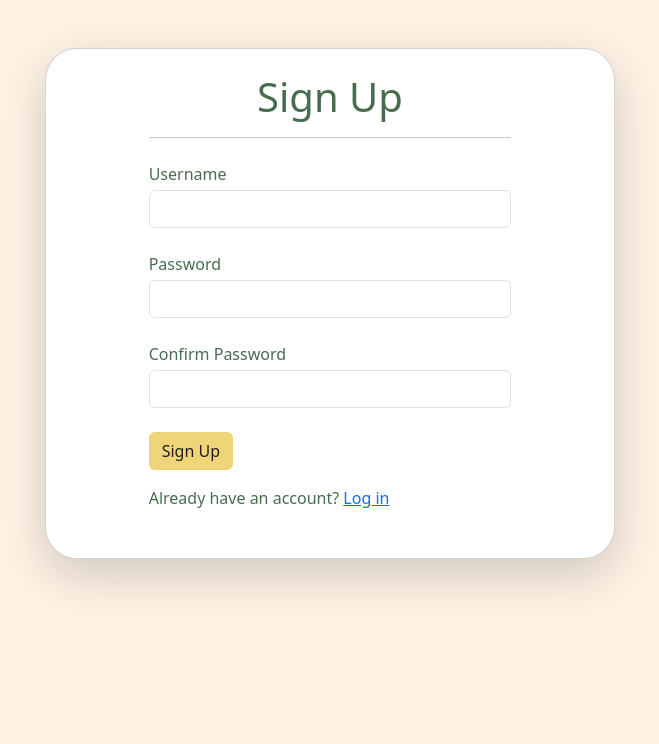
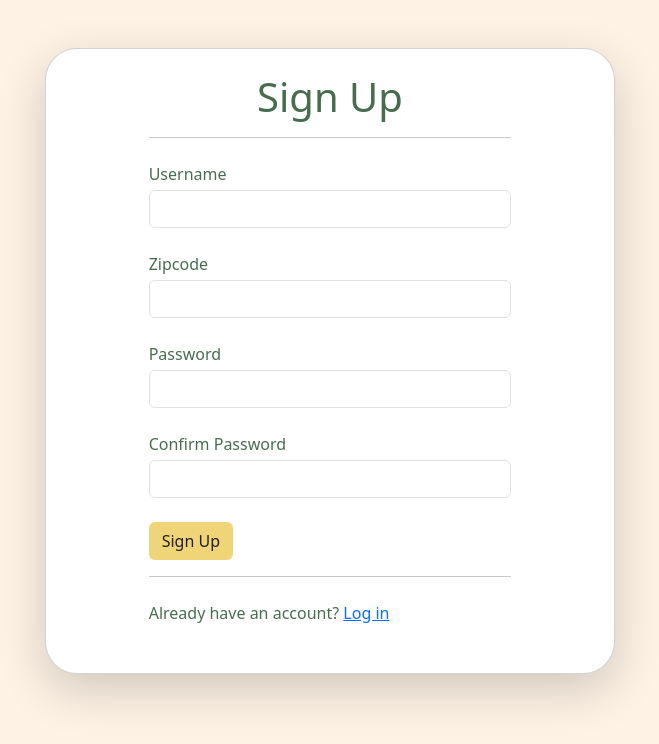
Before and after one commit to Brooklyn-STEAM/10041-Comparison-of-Online-Grocer-Prices-to-Assist-Low-Income-Families, a Flask app: page /register in a window 1280 px wide. Shown: the part 56-800 px from the top of the page, without its empty margins (310-969 px from the left). Run offline with Flask 3, Linux system fonts and the light colour scheme.

Commit message:
Added Sign Up Functionality

```diff
--- a/main.py
+++ b/main.py
@@ -83,8 +83,52 @@ def index():
 
 
 ## Sign Up Page
-@app.route("/register")
+@app.route("/register", methods=["POST", "GET"])
 def signup():
+    if flask_login.current_user.is_authenticated:
+        return redirect("/products")
+
+    if request.method =="POST":
+        username = request.form["username"]
+        zipcode = request.form["zipcode"]
+        password = request.form["password"]
+        confpass = request.form["confirm_password"]
+
+        conn = conn_db()
+
+        cursor = conn.cursor()
+
+        if len(username.strip()) >20:
+            flash("Username must be 20 characters or less.")
+
+        else:
+            if len(password.strip()) < 8:
+                flash("Password must be 8 characters or longer.")
+
+            else:
+                if password != confpass:
+                    flash("Passwords do not match.")
+
+                else:
+                    try:
+                        cursor.execute(f"""
+                            INSERT INTO `Users`
+                                (`username`, `password`, `zipcode`)
+                            VALUES
+                                ('{username}', '{password}', '{zipcode}');
+                        """)
+
+                    except pymysql.err.IntegrityError:
+                        flash("Username is already in use.")
+
+                    else:
+                        return redirect("/login")
+
+                    finally:
+                        ##Close Connections
+                        cursor.close()
+                        conn.close()
+
     return render_template("signup.html.jinja")
 
 
@@ -92,3 +136,29 @@ def signup():
 @app.route("/login")
 def login():
     return render_template("login.html.jinja")
+
+
+## Popular Products Page
+@app.route("/products")
+def popular_products():
+    return render_template("popular_products.html.jinja")
+
+
+## Comparison Page
+@app.route("/compare")
+def comparison():
+    return render_template("comparison.html.jinja")
+
+
+## Leftovers Page
+@app.route("/leftovers")
+@flask_login.login_required
+def leftovers():
+    return render_template("saved_products.html.jinja")
+
+
+## Account Page
+@app.route("/settings")
+@flask_login.login_required
+def account():
+    return render_template("account.html.jinja")
--- a/templates/login.html.jinja
+++ b/templates/login.html.jinja
@@ -13,7 +13,7 @@
         {% include "components/navbar.html.jinja" %}
         <div class="container mt-5 mx-auto">
             <div class="row justify-content-center">
-                <div class="card w-50 shadow-lg rounded-5">
+                <div class="card w-50 shadow-lg rounded-5 mb-5">
                     <div class="col-8 mx-auto">
                         <h1 class="text-center text-HunterGreen mt-4">Log In</h1>
                         <hr class="mx-auto mb-4">
@@ -28,6 +28,7 @@
                             </div>
                             <button type="submit" class="btn tertiaryColor text-Black">Log In</button>
                         </form>
+                        <hr class="mx-auto mb-4">
                         <p class="mt-3 text-HunterGreen mb-5">Don't have an account? <a href="/register">Sign Up</a></p>
                     </div>
                 </div>
--- a/templates/signup.html.jinja
+++ b/templates/signup.html.jinja
@@ -13,14 +13,18 @@
         {% include "components/navbar.html.jinja" %}
         <div class="container mt-5 mx-auto">
             <div class="row justify-content-center">
-                <div class="card w-50 shadow-lg rounded-5">
+                <div class="card w-50 shadow-lg rounded-5 mb-5">
                     <div class="col-8 mx-auto">
                         <h1 class="text-center text-HunterGreen mt-4">Sign Up</h1>
                         <hr class="mx-auto mb-4">
-                        <form method="post">
+                        <form action="/register" method="post">
                             <div class="mb-3">
                                 <label for="username" class="form-label text-HunterGreen mb-1">Username</label>
                                 <input type="text" class="form-control mb-4" id="username" name="username" required>
+                            </div>
+                            <div class="mb-3">
+                                <label for="zip" class="form-label text-HunterGreen mb-1">Zipcode</label>
+                                <input type="text" class="form-control mb-4" id="zip" name="zipcode" required>
                             </div>
                             <div class="mb-3">
                                 <label for="password" class="form-label text-HunterGreen mb-1">Password</label>
@@ -32,6 +36,7 @@
                             </div>
                             <button type="submit" class="btn tertiaryColor text-Black">Sign Up</button>
                         </form>
+                        <hr class="mx-auto mb-4">
                         <p class="mt-3 text-HunterGreen mb-5">Already have an account? <a href="/login">Log in</a></p>
                     </div>
                 </div>
```
